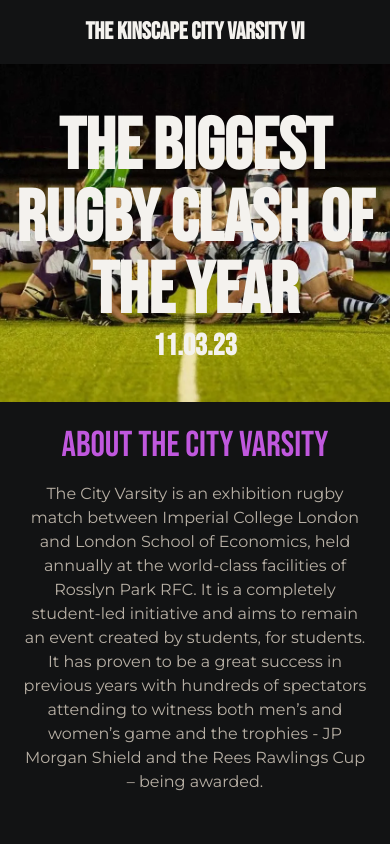
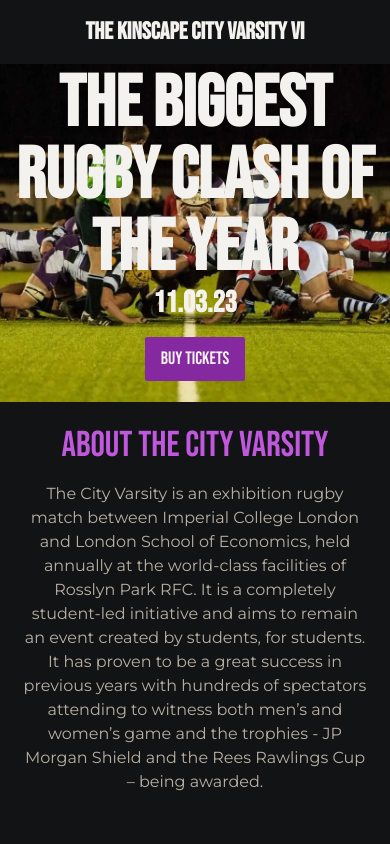
Before and after one commit to robwakefield/thecityvarsity, a Next.js app: page / in a window 390 px wide. Shown: the top 844 px of the page. Built offline with nearby package versions, Linux system fonts and the light colour scheme.

Commit message:
Add buy ticket button. Fix some responsive resizing

```diff
--- a/src/app/page.tsx
+++ b/src/app/page.tsx
@@ -16,7 +16,7 @@
     <main className={"flex flex-col h-screen items-center justify-start"}>
       {/* Add items from components/ folder to create page layout */}
       {Header("The Kinscape City Varsity VI", bebas)}
-      {Title("The biggest rugby clash of the year", "11.03.23", bebas)}
+      {Title("The biggest rugby clash of the year", "11.03.23", "Buy Tickets", bebas)}
       {CenteredText("About The City Varsity", bebas, "The City Varsity is an exhibition rugby match between Imperial College London and London School of Economics, held annually at the world-class facilities of Rosslyn Park RFC. It is a completely student-led initiative and aims to remain an event created by students, for students. It has proven to be a great success in previous years with hundreds of spectators attending to witness both men’s and women’s game and the trophies - JP Morgan Shield and the Rees Rawlings Cup – being awarded.", montserrat)}
       {TextRow([
         TextRowItem("Event History", montserrat, "Started in 2017 to support Matt Hampson foundation, the event proved most popular among the students of both Imperial and LSE, attracting almost 1000 spectators every year.", montserrat),
--- a/src/components/title.tsx
+++ b/src/components/title.tsx
@@ -1,16 +1,22 @@
 import { NextFont } from "next/dist/compiled/@next/font";
 
 // Displays image specified in tailwind.config.ts with title and subtitile overlay
-export default function Title(title: String, subtitle: String, font: NextFont) {
+export default function Title(title: String, subtitle: String, buttonText: String, font: NextFont) {
+  const button = <div>
+      <button className={"bg-btn-purple rounded-sm my-4 "+font.className}>
+        <h1 className="py-2 md:py-4 px-4 md:px-16 text-lg md:text-xl text-primary">{buttonText}</h1>
+      </button>
+    </div>
   // TODO: Fix responsive min height
-  return <div className="w-screen min-h-[40%] md:min-h-[50%] lg:min-h-[75%] bg-hero bg-no-repeat bg-center bg-cover">
-      <div className={"py-12 content-center text-center text-primary "+font.className}>
+  return <div className="w-screen min-h-[40%] md:min-h-[50%] lg:min-h-[75%] bg-hero bg-no-repeat bg-center bg-cover flex items-center">
+      <div className={"py-12 my-4 w-full content-center text-center text-primary "+font.className}>
         <h1 className="text-7xl">
           <b>{title}</b>
         </h1>
         <h2 className="text-3xl">
           <b>{subtitle}</b>
         </h2>
+        {button}
       </div>
     </div>
 }
--- a/tailwind.config.ts
+++ b/tailwind.config.ts
@@ -16,7 +16,8 @@
       'bg': '#121314',
       'primary': '#f4f2ee',
       'secondary': '#b8b0a5',
-      'purple': '#c058de'
+      'purple': '#c058de',
+      'btn-purple': '#8529a1'
     }
   },
   plugins: [],
```
